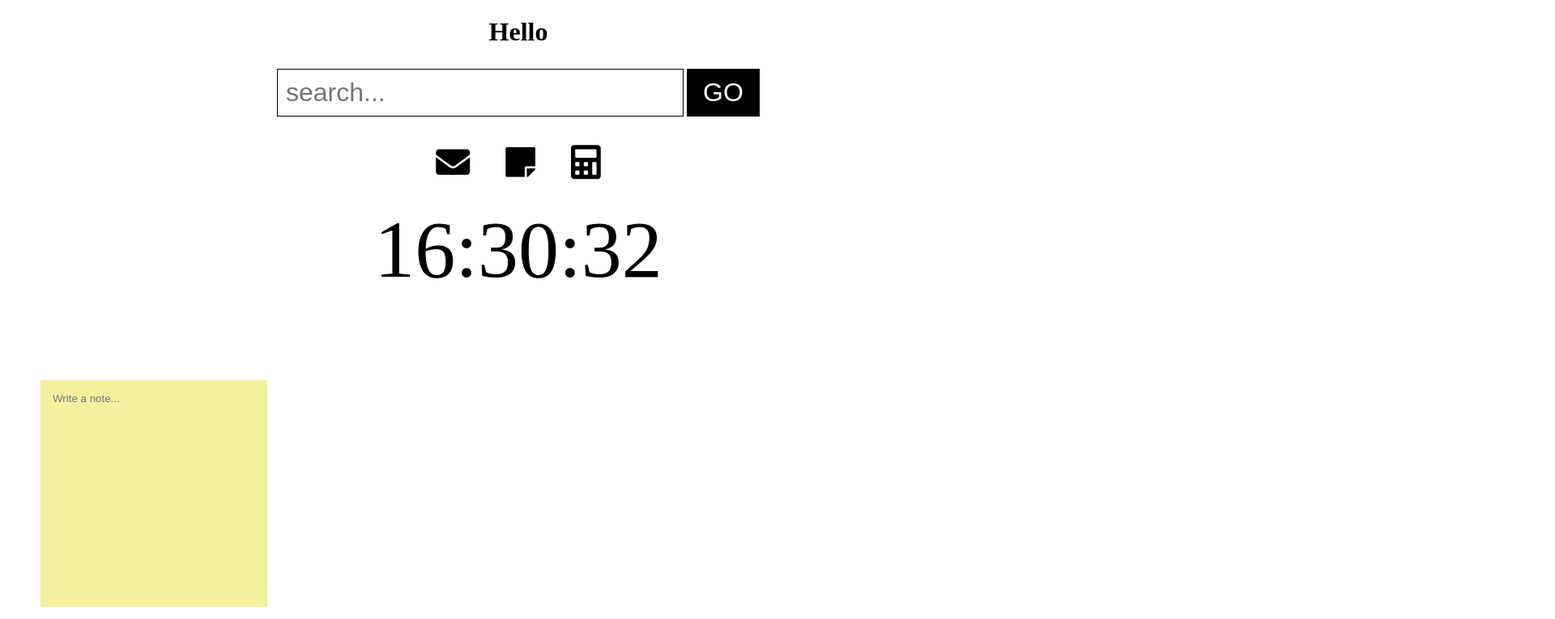
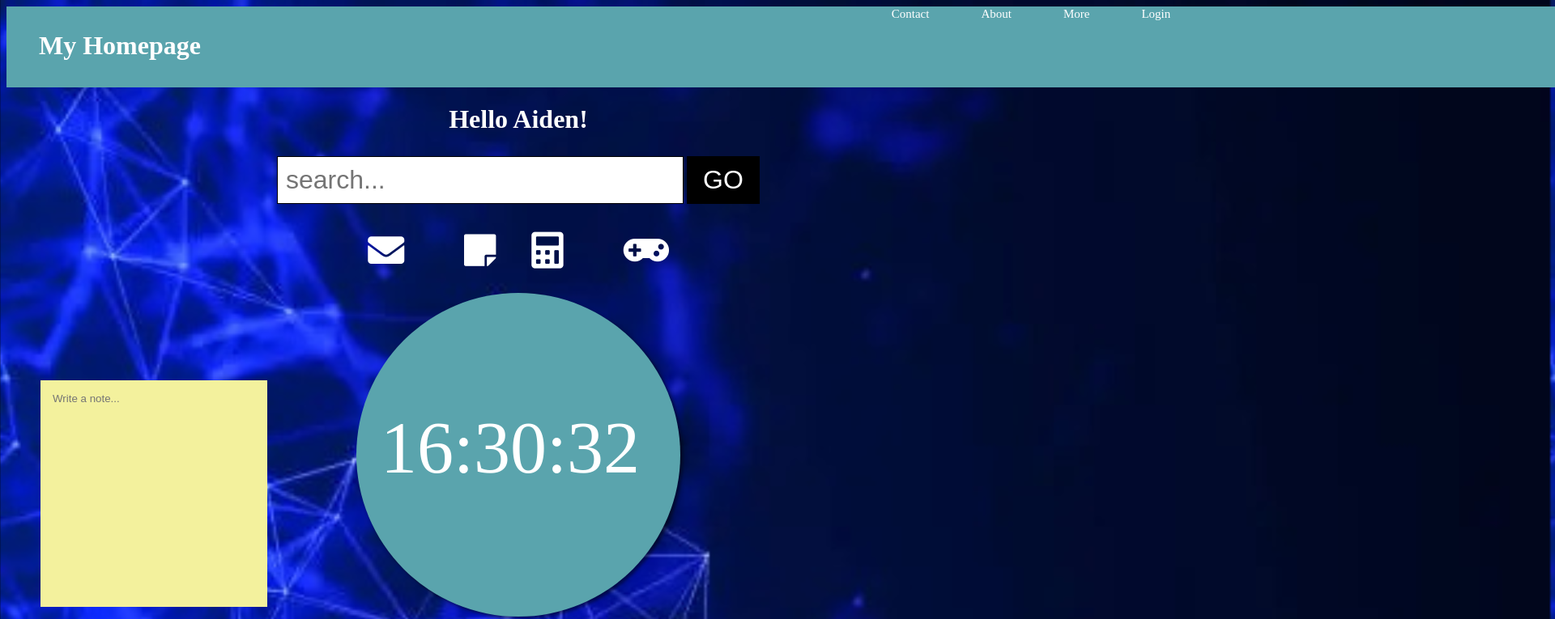
Before and after one commit to Wintertime10/Home-Page, a plain HTML site: page index.html in a window 1280 px wide. Shown: the top 765 px of the page at 81% size, 1920 px wide, since content can reach past the window. Drawn offline with Linux system fonts and the light colour scheme.

Commit message:
november 13th

```diff
--- a/index.html
+++ b/index.html
@@ -20,11 +20,18 @@
 
 
     </head>
+    <div class="navbar">
+        <h1 class="poopy">My Homepage</h1>
+        <a href="#">Contact</a>
+        <a href="#">About</a>
+        <a href="#">More</a>
+        <a href="#">Login</a>
+    </div>
     <body onload="startTime()">
         <!--[if lt IE 7]>
             <p class="browsehappy">You are using an <strong>outdated</strong> browser. Please <a href="#">upgrade your browser</a> to improve your experience.</p>
         <![endif]-->
-        <h1>Hello</h1>
+        <h1>Hello Aiden!</h1>
 
 
         <!-- GOOGLE SEARCH -->
@@ -40,18 +47,28 @@
             </a>
             <i class="fas fa-sticky-note" onclick="showNote()"></i>
             <i class="fas fa-calculator" onclick="showCalculator()"></i>
+            <a href="https://flappybird.io/" target="_blank">
+                <i class="fas fa-gamepad"></i>
+            </a>
         </section>
 
-        <div id="clock"></div>
+
+
+        <div class="wrapper">
+            <div id="clock"></div>
+        </div>
+
+        <textarea placeholder="Write a note..." id="note" onkeyup="autoSave()"></textarea>
+
+
+
+        <!-- CALCULATOR -->
+        <iframe width="219" height="302" id="calc"
+        src="http://calculator-1.com/outdoor/?f=0274C8&r=666666" scrolling="no" frameborder="0"></iframe>
+
+
+
 
         <script src="myScripts.js" async defer></script>
     </body>
 </html>
-
-
-
-<textarea placeholder="Write a note..." id="note" onkeyup="autoSave()"></textarea>
-
-<!-- Make a file called myScripts.js in parent directory -->
-<script src="myScripts.js"></script>
-</body>
--- a/myScripts.js
+++ b/myScripts.js
@@ -31,8 +31,21 @@ function showNote(){
        document.getElementById("note").style.opacity = 1;
        show = true;
    }
-   else if (show == true){
+   else {
        document.getElementById("note").style.opacity = 0;
        show = false;
    }
 }
+
+
+var showCalc = false;
+function showCalculator(){
+   if (showCalc == false){
+       document.getElementById("calc").style.opacity = 1;
+       showCalc = true;
+   }
+   else if (showCalc == true){
+       document.getElementById("calc").style.opacity = 0;
+       showCalc = false;
+   }
+}
--- a/style.css
+++ b/style.css
@@ -1,9 +1,24 @@
 body{
-    text-align:center;
+   text-align:center;
+   background-color:white;
+   background-image:url('img/blue.jpeg');
+   background-size:cover;
+   color:#FFF;
 }
 
+a {
+   text-decoration: none;
+   padding: 30px;
+   font-size: 15px;
+   text-align: center;
+   color: rgb(255, 255, 255);
+}
 
-
+.poopy {
+   margin: 0 10px;
+   padding: 30px;
+   float: left;
+}
 
 /*
 =================================================
@@ -32,7 +47,6 @@ form{
     background:#000;
     color:#FFF;
  }
-
 /*
 =================================================
 BOOKMARKS
@@ -46,9 +60,9 @@ BOOKMARKS
    clear:both;
 }
 .bookmarks i{
-   font-size:42px;
+   font-size:  45px;
    margin:0 20px;
-   color:#000000;
+   color:#FFF;
    transition:.15s;
    vertical-align: top;
 }
@@ -63,12 +77,31 @@ BOOKMARKS
 CLOCK
 =================================================
 */
-#clock{
-   font-size: 100px;
+.wrapper {
+   width: 400px;
+   height: 400px;
+   border-radius: 50%;
+   background-color: #5aa4ad;
+   margin: 0 auto;
+   box-shadow: 3px 3px 4px rgba(0, 0, 0, 0.5);
 }
 
+#clock{
+   font-size: 90px;
+   position: absolute;
+   margin-top: 140px;
+   margin-left: 30px;
+   justify-content: center;
+}
 
-
+/*
+=================================================
+CALCULATOR
+=================================================
+*/
+#calc{
+   opacity:0;
+}
 
 #note{
    width:250px;
@@ -82,3 +115,14 @@ CLOCK
    left:50px;
    font-family:sans-serif;
   }
+/*
+=================================================
+NAVBAR
+=================================================
+*/
+.navbar {
+   width: 2250px;
+   height: 100px;
+   background-color:#5aa4ad;
+   margin: 0;
+}
```
Also changed, not shown: img/blue.jpeg (added).
